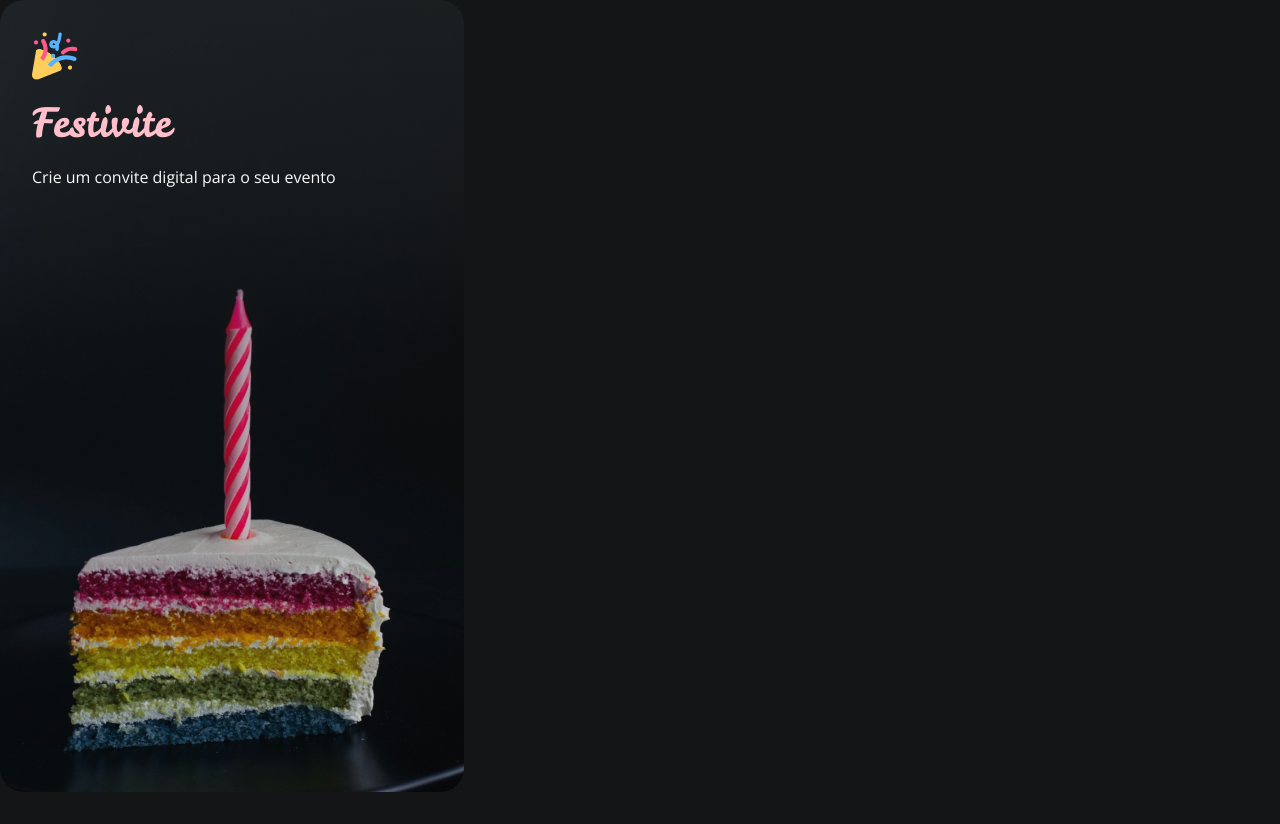
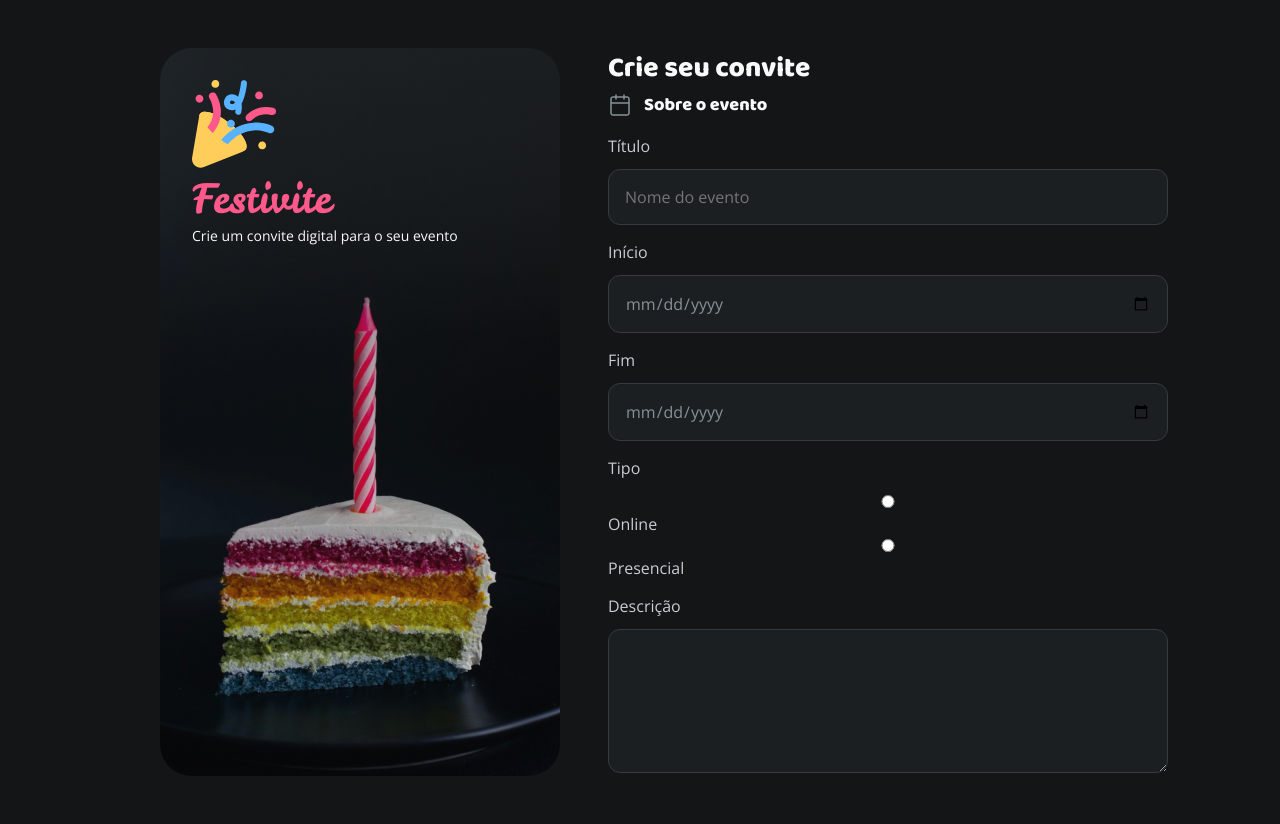
Before and after one commit to jaokzz/Formulario-de-Convite, a plain HTML site: page index.html in a window 1280 px wide. Before the commit the page ends 800 px from the top, so only its background shows below. Drawn offline with nearby package versions, Linux system fonts and the light colour scheme.

Commit message:
terminando o css: color/text nos inputs e label

```diff
--- a/index.html
+++ b/index.html
@@ -14,22 +14,87 @@
     />
   </head>
   <body>
-    <main>
-      <section class="invite-create">
-        <h2>Crie seu convite</h2>
-      </section>
-    </main>
+    <aside class="invite">
+        <div class="app">
+        <div class="container-title">
+          <img src="assets/icons/Logo.svg" alt="" class="logo" />
+          <h1>Festivite</h1>
+          <p>Crie um convite digital para o seu evento</p>
+        </div>
+      </aside>
 
+      <main>
+        <section class="invite-create">
+          <h2>Crie seu convite</h2>
 
+          <form>
+            <div class="abou-initial">
+              <h3>
+                <svg
+                  width="24"
+                  height="24"
+                  viewBox="0 0 24 24"
+                  fill="none"
+                  xmlns="http://www.w3.org/2000/svg"
+                >
+                  <path
+                    fill-rule="evenodd"
+                    clip-rule="evenodd"
+                    d="M8 1.25C8.41421 1.25 8.75 1.58579 8.75 2V3.25H15.25V2C15.25 1.58579 15.5858 1.25 16 1.25C16.4142 1.25 16.75 1.58579 16.75 2V3.25H19C20.5188 3.25 21.75 4.48122 21.75 6V20C21.75 21.5188 20.5188 22.75 19 22.75H5C3.48122 22.75 2.25 21.5188 2.25 20V6C2.25 4.48122 3.48122 3.25 5 3.25H7.25V2C7.25 1.58579 7.58579 1.25 8 1.25ZM7.25 4.75H5C4.30964 4.75 3.75 5.30964 3.75 6V9.25H20.25V6C20.25 5.30964 19.6904 4.75 19 4.75H16.75V6C16.75 6.41421 16.4142 6.75 16 6.75C15.5858 6.75 15.25 6.41421 15.25 6V4.75H8.75V6C8.75 6.41421 8.41421 6.75 8 6.75C7.58579 6.75 7.25 6.41421 7.25 6V4.75ZM20.25 10.75H3.75V20C3.75 20.6904 4.30964 21.25 5 21.25H19C19.6904 21.25 20.25 20.6904 20.25 20V10.75Z"
+                    fill="#869198"
+                  />
+                </svg>
+                Sobre o evento
+              </h3>
+            </div>
 
+            <div class="inputs-container">
+            <fieldset>
+              <div class="inputs">
+                <legend>Título</legend>
+                <input type="text" name="event-name" id="event-name"  placeholder="Nome do evento"
+                />
+              </div>
 
+              <div class="inputs date">
+                <legend>Início</legend>
+                <input type="date" name="date-start" id="date-start"  placeholder="DD/MM/AAAA"
+                />
+              </div>
+              <div class="inputs date">
+                <legend>Fim</legend>
+                <input type="date" name="date-end" id="date-end"  placeholder="DD/MM/AAAA"
+                />
+              </div>
 
-    <aside class="invite">
-      <div class="container-title">
-        <img src="assets/icons/Logo.svg" alt="" class="logo" />
-        <h1>Festivite</h1>
-        <p>Crie um convite digital para o seu evento</p>
-      </div>
-    </aside>
+              <div class="inputs checkbox">
+
+                <legend>Tipo</legend>
+
+                <div class="inputs checkbox">
+                  <input type="radio" name="radio-on" id="radio-on">
+                  <label for="radio-on">Online</label>
+                </div>
+
+                <div class="checkbox">
+                <input type="radio" name="radio-pres" id="radio-pres">
+                <label for="radio-pres">Presencial</label>
+                </div>
+
+              </div>
+
+              <div class="inputs">
+                <legend>Descrição</legend>
+                <textarea name="descrtiption" id="descrtiption" placeholder="Escreva sobre os detalhes do evento"
+                cols="50"
+                rows="5">
+              </textarea>
+              </div>
+            </div>
+            </fieldset>
+          </form>
+        </section>
+      </main>
+    </div>
   </body>
 </html>
--- a/styles/aside.css
+++ b/styles/aside.css
@@ -1,42 +1,19 @@
 aside {
-  position: fixed;
-  /* left: 0; */
-  top: 0;
-  /* width: 400px; */
-  /* height: 100vh; */
-}
+    background-image: url(../assets/Background.png);
+    background-size: cover;
+    width: 400px;
+    height: 728px;
+    padding: 32px;
 
-.invite {
-  display: flex;
-  align-items: flex-start;
-
-  background-image: url(/assets/Background.png);
-  background-size: cover;
-  border-radius: 1.5rem;
-  height: 728px;
-  width: 100%;
-  max-width: 400px;
-  padding: 2rem;
-}
-
-.container-title {
-  display: flex;
-  flex-direction: column;
-
-  .logo {
-    width: 45.85px;
-    height: 48px;
-  }
-}
+    border-radius: 2rem;
+    margin: 3rem;
 
     h1 {
         font: var(--logo);
-  color: pink;
-  margin: 16px 0px 16px 0px;
-
-  & + p {
-    font: var(--body-md-regular);
-    margin-top: 0px;
+        color: var(--pink);
+    }
+    p {
+        font: var(--body-sm-regular);
         color: var(--text-heading);
     }
 }
--- a/styles/global.css
+++ b/styles/global.css
@@ -48,12 +48,16 @@
 
   --body-xm-regular: normal normal 400 12px / normal var(--font-family-regular);
   --body-xm-semibold: normal normal 600 12px / normal var(--font-family-regular);
+
+  --aside-width: 559px;
+}
+
+* {
+  margin: 0;
+  padding: 0;
+  box-sizing: border-box;
 }
 
 body {
-  margin: 0;
-  padding: 0;
-  box-sizing: border-box;
-
   background-color: var(--shape-background);
 }
--- a/styles/index.css
+++ b/styles/index.css
@@ -1,2 +1,3 @@
 @import url(global.css);
 @import url(aside.css);
+@import url(main.css);
--- /dev/null
+++ b/styles/main.css
@@ -0,0 +1,49 @@
+body {
+  display: flex;
+  align-items: center;
+  justify-content: center;
+}
+
+main {
+  h2 {
+    font: var(--h2);
+    color: var(--text-heading);
+  }
+  h3 {
+    display: flex;
+    align-items: center;
+    gap: 0.75rem;
+    font: var(--h3);
+    color: var(--text-heading);
+  }
+
+  .inputs-container {
+    width: 35rem;
+    color: var(--text-body);
+    font: var(--body-md-regular);
+
+    display: grid;
+  }
+
+  label, legend {
+    margin: 16px 0px 12px 0px;
+  }
+
+  input,
+  textarea {
+    width: 35rem;
+    max-width: 100%;
+    padding: 1rem;
+
+    border-radius: 0.75rem;
+    border: 1px solid var(--input-stroke);
+
+    background-color: var(--input-base);
+    color: var(--input-placeholder);
+    font: var(--body-md-regular);
+    }
+
+  fieldset {
+    border: none;
+  }
+}
```
Lines whose indentation alone changed are shown as unchanged.
